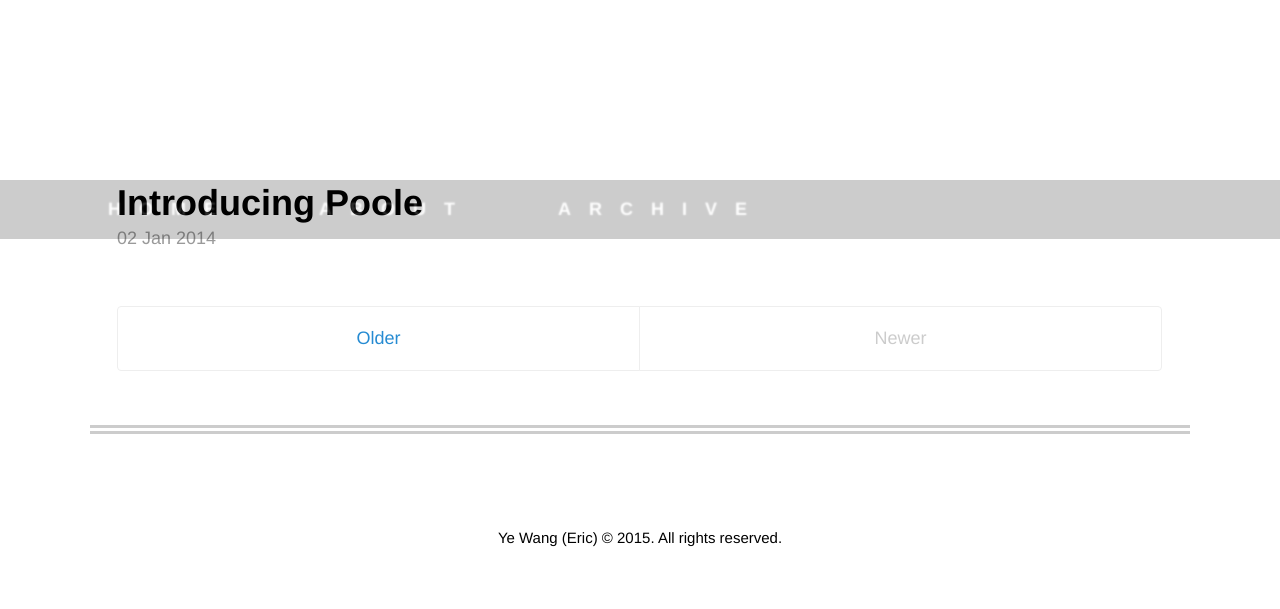
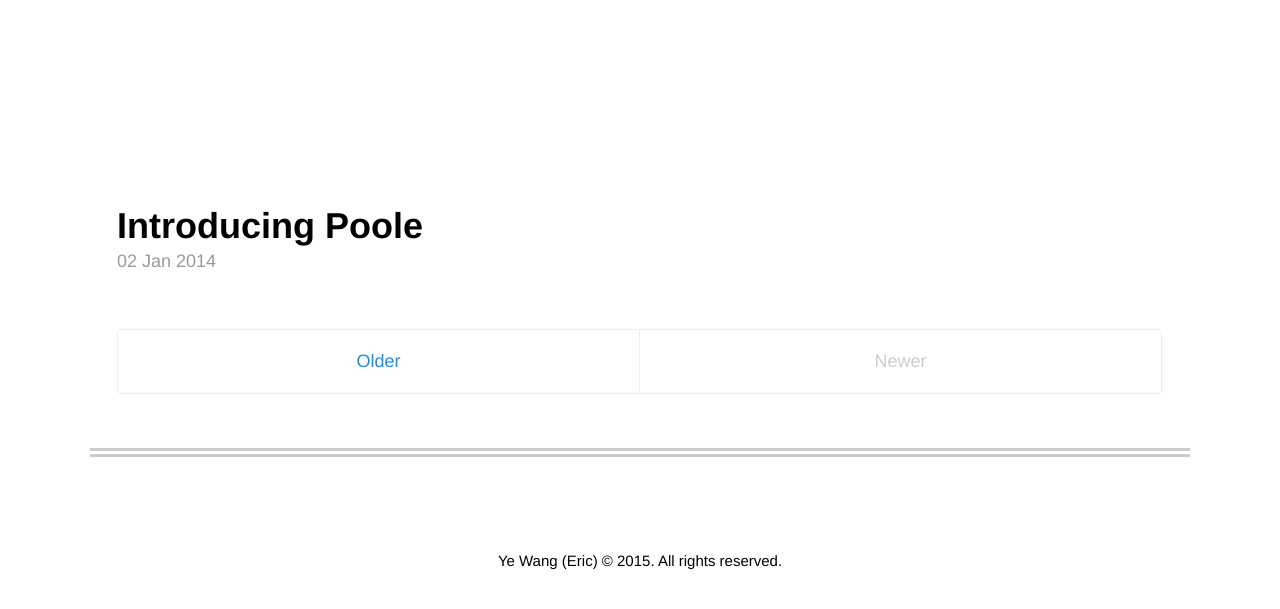
Before and after one commit to ericyewang/ericyewang.github.io, a Jekyll site: the page built from index.html, in a window 1280 px wide. Shown: the top 609 px of the page. Built offline with Jekyll 4.4.1, drawn with Linux system fonts in a browser that asks for light colours; the list of posts is cut into pages by our own code.

Commit message:
Update _masthead.scss

```diff
--- a/_sass/_masthead.scss
+++ b/_sass/_masthead.scss
@@ -2,8 +2,8 @@
 // Blurr effect
 // Super small header above the content for site name and short description.
 
-.masthead {
-	position: fixed;
+head {
+	position: inherit;
 	left:0;
 	right:0;
 	padding-top: 1rem;
@@ -19,7 +19,8 @@
 	-ms-transition: all 0.3s ease-in-out;
 	transition: all 0.3s ease-in-out;
 }
-.masthead:hover {
+
+head:hover {
 	opacity: 0.7;
 	-webkit-transition: all 0.3s ease-in-out;
 	-moz-transition: all 0.3s ease-in-out;
```
